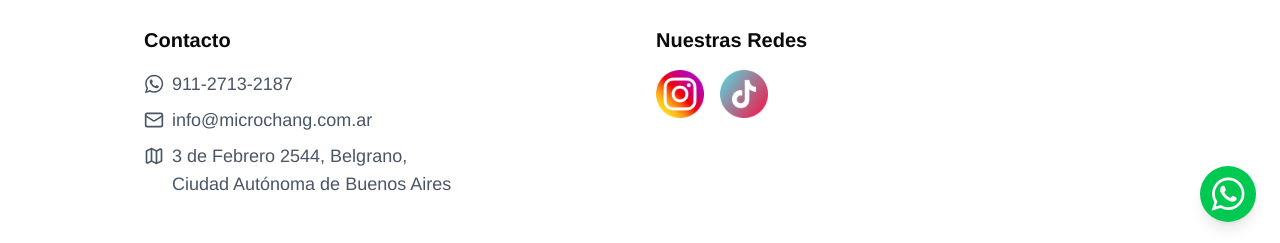
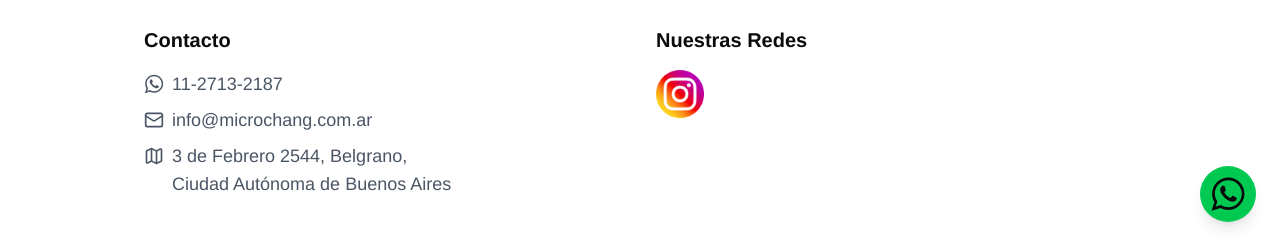
Before and after one commit to MaryLu28/microchang-webpage, a Next.js app: page / in a window 1280 px wide. Shown: the part 554-797 px from the top of the page. Built offline with nearby package versions, Linux system fonts and the light colour scheme.

Commit message:
Refactor FloatingWhatsApp component to use WhatsAppIcon and update contact-info constants

```diff
--- a/src/components/floating-whatsapp.tsx
+++ b/src/components/floating-whatsapp.tsx
@@ -1,5 +1,6 @@
 import { WHATSAPP_URL } from "@/constants/contact-info";
 import React from "react";
+import WhatsAppIcon from "./whatsapp-icon";
 
 export const FloatingWhatsApp: React.FC = () => {
   return (
@@ -10,16 +11,7 @@ export const FloatingWhatsApp: React.FC = () => {
       className="fixed bottom-6 right-6 z-50 flex items-center justify-center w-14 h-14 bg-green-500 rounded-full shadow-lg hover:bg-green-600 transition-colors"
       aria-label="Contactar por WhatsApp"
     >
-      <svg
-        className="size-12 text-white"
-        fill="currentColor"
-        viewBox="0 0 32 32"
-      >
-        <path
-          d="M19.11 17.205c-.372 0-1.088 1.39-1.518 1.39a.63.63 0 0 1-.315-.1c-.802-.402-1.504-.817-2.163-1.447-.545-.516-1.146-1.29-1.46-1.963a.426.426 0 0 1-.073-.215c0-.33.99-.945.99-1.49 0-.143-.73-2.09-.832-2.335-.143-.372-.214-.487-.6-.487-.187 0-.36-.043-.53-.043-.302 0-.53.115-.746.315-.688.645-1.032 1.318-1.06 2.264v.114c-.015.99.472 1.977 1.017 2.78 1.23 1.82 2.506 3.41 4.554 4.34.616.287 2.035.888 2.722.888.817 0 2.15-.515 2.478-1.318.13-.33.244-.73.244-1.088 0-.058 0-.144-.03-.215-.1-.172-2.434-1.39-2.678-1.39zm-2.908 7.593c-1.747 0-3.48-.53-4.942-1.49L7.793 24.41l1.132-3.337a8.955 8.955 0 0 1-1.72-5.272c0-4.955 4.04-8.995 8.997-8.995S25.2 10.845 25.2 15.8c0 4.958-4.04 8.998-8.998 8.998zm0-19.798c-5.96 0-10.8 4.842-10.8 10.8 0 1.964.53 3.898 1.546 5.574L5 27.176l5.974-1.92a10.807 10.807 0 0 0 16.03-9.455c0-5.958-4.842-10.8-10.802-10.8z"
-          fill-rule="evenodd"
-        ></path>
-      </svg>
+      <WhatsAppIcon />
     </a>
   );
 };
--- a/src/components/footer.tsx
+++ b/src/components/footer.tsx
@@ -3,7 +3,7 @@ import { cn } from "@/lib/utils";
 import Image from "next/image";
 import React from "react";
 import InstagramLogo from "../imgs/instagram-icon.png";
-import TikTokLogo from "../imgs/tiktok-icon.png";
+// import TikTokLogo from "../imgs/tiktok-icon.png";
 import { CONTACT_INFO } from "@/constants/contact-info";
 
 const IconLink: React.FC<{
@@ -77,7 +77,7 @@ const Footer: React.FC = () => {
                   className="size-8 md:size-12"
                 />
               </a>
-              <a
+              {/* <a
                 href="https://www.tiktok.com/@microchang.ar/"
                 target="_blank"
                 rel="noopener noreferrer"
@@ -87,7 +87,7 @@ const Footer: React.FC = () => {
                   alt="TikTok"
                   className="size-8 md:size-12"
                 />
-              </a>
+              </a> */}
             </div>
           </div>
         </div>
--- /dev/null
+++ b/src/components/whatsapp-icon.tsx
@@ -0,0 +1,13 @@
+export default function WhatsAppIcon({
+  viewBox = "0 0 32 32",
+  sizeClass = "size-12",
+}) {
+  return (
+    <svg className={sizeClass} fill="currentColor" viewBox={viewBox}>
+      <path
+        d="M19.11 17.205c-.372 0-1.088 1.39-1.518 1.39a.63.63 0 0 1-.315-.1c-.802-.402-1.504-.817-2.163-1.447-.545-.516-1.146-1.29-1.46-1.963a.426.426 0 0 1-.073-.215c0-.33.99-.945.99-1.49 0-.143-.73-2.09-.832-2.335-.143-.372-.214-.487-.6-.487-.187 0-.36-.043-.53-.043-.302 0-.53.115-.746.315-.688.645-1.032 1.318-1.06 2.264v.114c-.015.99.472 1.977 1.017 2.78 1.23 1.82 2.506 3.41 4.554 4.34.616.287 2.035.888 2.722.888.817 0 2.15-.515 2.478-1.318.13-.33.244-.73.244-1.088 0-.058 0-.144-.03-.215-.1-.172-2.434-1.39-2.678-1.39zm-2.908 7.593c-1.747 0-3.48-.53-4.942-1.49L7.793 24.41l1.132-3.337a8.955 8.955 0 0 1-1.72-5.272c0-4.955 4.04-8.995 8.997-8.995S25.2 10.845 25.2 15.8c0 4.958-4.04 8.998-8.998 8.998zm0-19.798c-5.96 0-10.8 4.842-10.8 10.8 0 1.964.53 3.898 1.546 5.574L5 27.176l5.974-1.92a10.807 10.807 0 0 0 16.03-9.455c0-5.958-4.842-10.8-10.802-10.8z"
+        fillRule="evenodd"
+      ></path>
+    </svg>
+  );
+}
--- a/src/constants/contact-info.tsx
+++ b/src/constants/contact-info.tsx
@@ -1,5 +1,6 @@
 import React from "react";
 import { Mail, Map } from "lucide-react";
+import WhatsAppIcon from "@/components/whatsapp-icon";
 
 export const PHONE_NUMBER = "+5491127132187";
 export const WHATSAPP_MESSAGE = "Hola!";
@@ -9,13 +10,15 @@ export const WHATSAPP_URL = `https://wa.me/${PHONE_NUMBER}?text=${encodeURICompo
 
 const phoneFormatter = (phone: string): string => {
   // Format phone number as XXX-XXXX-XXXX
-  const cleaned = phone.replace("+54", "").replace(/\D/g, "");
-  const match = cleaned.match(/^(\d{3})(\d{4})(\d{4})$/);
+  const cleaned = phone.replace("+549", "").replace(/\D/g, "");
+  const match = cleaned.match(/^(\d{2})(\d{4})(\d{4})$/);
   if (match) {
     return `${match[1]}-${match[2]}-${match[3]}`;
   }
   return phone;
 };
+
+const ICON_SIZE_CLASSES = "size-4 md:size-5";
 
 export const CONTACT_INFO: {
   type: "phone" | "email" | "address";
@@ -27,25 +30,18 @@ export const CONTACT_INFO: {
     type: "phone",
     text: [phoneFormatter(PHONE_NUMBER) || PHONE_NUMBER],
     href: WHATSAPP_URL,
-    icon: (
-      <svg className="size-4 md:size-5" fill="currentColor" viewBox="4 4 24 24">
-        <path
-          d="M19.11 17.205c-.372 0-1.088 1.39-1.518 1.39a.63.63 0 0 1-.315-.1c-.802-.402-1.504-.817-2.163-1.447-.545-.516-1.146-1.29-1.46-1.963a.426.426 0 0 1-.073-.215c0-.33.99-.945.99-1.49 0-.143-.73-2.09-.832-2.335-.143-.372-.214-.487-.6-.487-.187 0-.36-.043-.53-.043-.302 0-.53.115-.746.315-.688.645-1.032 1.318-1.06 2.264v.114c-.015.99.472 1.977 1.017 2.78 1.23 1.82 2.506 3.41 4.554 4.34.616.287 2.035.888 2.722.888.817 0 2.15-.515 2.478-1.318.13-.33.244-.73.244-1.088 0-.058 0-.144-.03-.215-.1-.172-2.434-1.39-2.678-1.39zm-2.908 7.593c-1.747 0-3.48-.53-4.942-1.49L7.793 24.41l1.132-3.337a8.955 8.955 0 0 1-1.72-5.272c0-4.955 4.04-8.995 8.997-8.995S25.2 10.845 25.2 15.8c0 4.958-4.04 8.998-8.998 8.998zm0-19.798c-5.96 0-10.8 4.842-10.8 10.8 0 1.964.53 3.898 1.546 5.574L5 27.176l5.974-1.92a10.807 10.807 0 0 0 16.03-9.455c0-5.958-4.842-10.8-10.802-10.8z"
-          fill-rule="evenodd"
-        ></path>
-      </svg>
-    ),
+    icon: <WhatsAppIcon sizeClass={ICON_SIZE_CLASSES} viewBox="4 4 24 24" />,
   },
   {
     type: "email",
     text: ["info@microchang.com.ar"],
     href: "mailto:info@microchang.com.ar",
-    icon: <Mail className="size-4 md:size-5" />,
+    icon: <Mail className={ICON_SIZE_CLASSES} />,
   },
   {
     type: "address",
     text: ["3 de Febrero 2544, Belgrano", "Ciudad Autónoma de Buenos Aires"],
-    href: "https://maps.app.goo.gl/n1zGP9C56HM6rQb96",
-    icon: <Map className="size-4 md:size-5" />,
+    href: "https://maps.app.goo.gl/Fc86jgVWaCtpbx2k7",
+    icon: <Map className={ICON_SIZE_CLASSES} />,
   },
 ];
```
